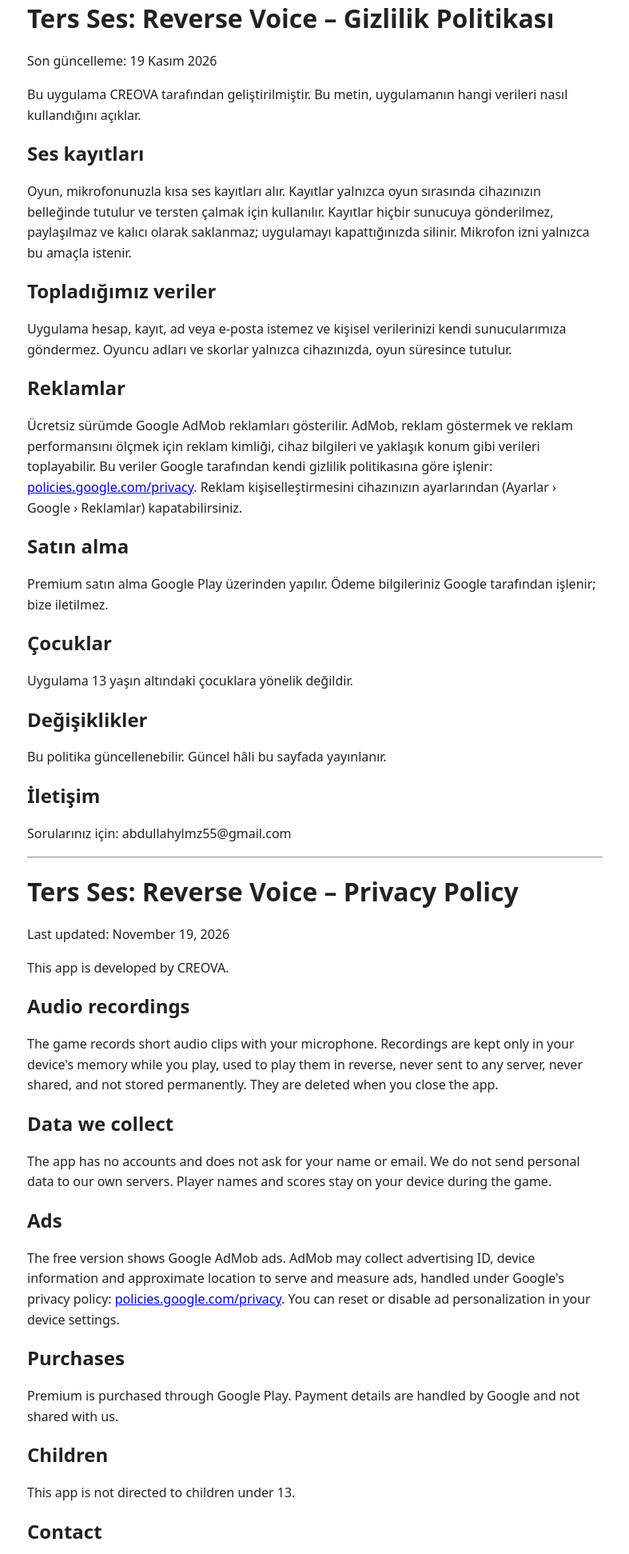
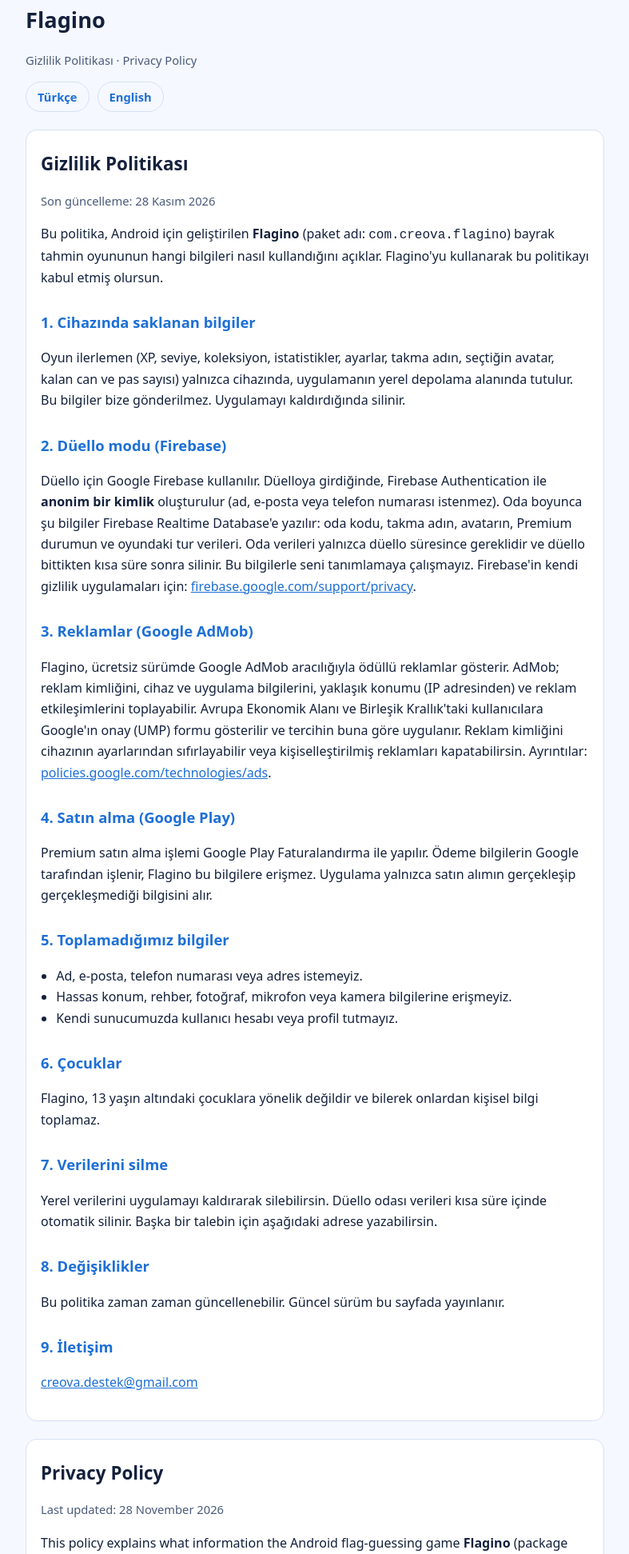
Before and after one commit to abdullahylmz5561/creova-gizlilik, a plain HTML site: page index.html in a window 1280 px wide. Shown: the part 29-1972 px from the top of the page at 80% size, without its empty margins (246-1033 px from the left). Drawn offline with Linux system fonts and the light colour scheme.

Commit message:
Update index.html

```diff
--- a/index.html
+++ b/index.html
@@ -1,47 +1,105 @@
 <!doctype html>
-<html lang="tr"><head><meta charset="utf-8"><meta name="viewport" content="width=device-width,initial-scale=1">
-<title>Ters Ses: Reverse Voice | Gizlilik Politikası</title>
-<style>body{font-family:system-ui,sans-serif;max-width:720px;margin:2rem auto;padding:0 1rem;line-height:1.6;color:#222}h1,h2{line-height:1.25}</style></head>
+<html lang="tr">
+<head>
+<meta charset="utf-8">
+<meta name="viewport" content="width=device-width, initial-scale=1">
+<title>Flagino Gizlilik Politikası / Privacy Policy</title>
+<style>
+  :root { --bg:#f5f8ff; --fg:#14213d; --muted:#4a5a7a; --card:#ffffff; --line:#d6e0f5; --accent:#1d6fd6; }
+  @media (prefers-color-scheme: dark) { :root { --bg:#0b1230; --fg:#e8eefc; --muted:#a8b6d8; --card:#121c42; --line:#25356b; --accent:#6fb0ff; } }
+  * { box-sizing: border-box; }
+  body { margin:0; background:var(--bg); color:var(--fg); font:16px/1.65 system-ui,-apple-system,"Segoe UI",Roboto,sans-serif; }
+  main { max-width: 760px; margin: 0 auto; padding: 24px 18px 64px; }
+  h1 { font-size: 1.7rem; margin: 8px 0 4px; }
+  h2 { font-size: 1.15rem; margin: 28px 0 6px; color: var(--accent); }
+  p, li { color: var(--fg); }
+  .muted { color: var(--muted); font-size: .92rem; }
+  .card { background: var(--card); border: 1px solid var(--line); border-radius: 14px; padding: 6px 18px 18px; margin-top: 22px; }
+  nav { display:flex; gap:10px; margin-top: 14px; }
+  nav a { padding: 6px 14px; border:1px solid var(--line); border-radius: 999px; color: var(--accent); text-decoration:none; font-weight:600; font-size:.92rem; }
+  a { color: var(--accent); }
+  ul { padding-left: 1.2em; }
+</style>
+</head>
 <body>
-<h1>Ters Ses: Reverse Voice – Gizlilik Politikası</h1>
-<p>Son güncelleme: 19 Kasım 2026</p>
-<p>Bu uygulama CREOVA tarafından geliştirilmiştir. Bu metin, uygulamanın hangi verileri nasıl kullandığını açıklar.</p>
+<main>
+  <h1>Flagino</h1>
+  <p class="muted">Gizlilik Politikası · Privacy Policy</p>
+  <nav><a href="#tr">Türkçe</a><a href="#en">English</a></nav>
 
-<h2>Ses kayıtları</h2>
-<p>Oyun, mikrofonunuzla kısa ses kayıtları alır. Kayıtlar yalnızca oyun sırasında cihazınızın belleğinde tutulur ve tersten çalmak için kullanılır. Kayıtlar hiçbir sunucuya gönderilmez, paylaşılmaz ve kalıcı olarak saklanmaz; uygulamayı kapattığınızda silinir. Mikrofon izni yalnızca bu amaçla istenir.</p>
+  <section class="card" id="tr">
+    <h1 style="font-size:1.4rem;margin-top:18px">Gizlilik Politikası</h1>
+    <p class="muted">Son güncelleme: 28 Kasım 2026</p>
+    <p>Bu politika, Android için geliştirilen <strong>Flagino</strong> (paket adı: <code>com.creova.flagino</code>) bayrak tahmin oyununun hangi bilgileri nasıl kullandığını açıklar. Flagino'yu kullanarak bu politikayı kabul etmiş olursun.</p>
 
-<h2>Topladığımız veriler</h2>
-<p>Uygulama hesap, kayıt, ad veya e-posta istemez ve kişisel verilerinizi kendi sunucularımıza göndermez. Oyuncu adları ve skorlar yalnızca cihazınızda, oyun süresince tutulur.</p>
+    <h2>1. Cihazında saklanan bilgiler</h2>
+    <p>Oyun ilerlemen (XP, seviye, koleksiyon, istatistikler, ayarlar, takma adın, seçtiğin avatar, kalan can ve pas sayısı) yalnızca cihazında, uygulamanın yerel depolama alanında tutulur. Bu bilgiler bize gönderilmez. Uygulamayı kaldırdığında silinir.</p>
 
-<h2>Reklamlar</h2>
-<p>Ücretsiz sürümde Google AdMob reklamları gösterilir. AdMob, reklam göstermek ve reklam performansını ölçmek için reklam kimliği, cihaz bilgileri ve yaklaşık konum gibi verileri toplayabilir. Bu veriler Google tarafından kendi gizlilik politikasına göre işlenir: <a href="https://policies.google.com/privacy">policies.google.com/privacy</a>. Reklam kişiselleştirmesini cihazınızın ayarlarından (Ayarlar › Google › Reklamlar) kapatabilirsiniz.</p>
+    <h2>2. Düello modu (Firebase)</h2>
+    <p>Düello için Google Firebase kullanılır. Düelloya girdiğinde, Firebase Authentication ile <strong>anonim bir kimlik</strong> oluşturulur (ad, e-posta veya telefon numarası istenmez). Oda boyunca şu bilgiler Firebase Realtime Database'e yazılır: oda kodu, takma adın, avatarın, Premium durumun ve oyundaki tur verileri. Oda verileri yalnızca düello süresince gereklidir ve düello bittikten kısa süre sonra silinir. Bu bilgilerle seni tanımlamaya çalışmayız. Firebase'in kendi gizlilik uygulamaları için: <a href="https://firebase.google.com/support/privacy">firebase.google.com/support/privacy</a>.</p>
 
-<h2>Satın alma</h2>
-<p>Premium satın alma Google Play üzerinden yapılır. Ödeme bilgileriniz Google tarafından işlenir; bize iletilmez.</p>
+    <h2>3. Reklamlar (Google AdMob)</h2>
+    <p>Flagino, ücretsiz sürümde Google AdMob aracılığıyla ödüllü reklamlar gösterir. AdMob; reklam kimliğini, cihaz ve uygulama bilgilerini, yaklaşık konumu (IP adresinden) ve reklam etkileşimlerini toplayabilir. Avrupa Ekonomik Alanı ve Birleşik Krallık'taki kullanıcılara Google'ın onay (UMP) formu gösterilir ve tercihin buna göre uygulanır. Reklam kimliğini cihazının ayarlarından sıfırlayabilir veya kişiselleştirilmiş reklamları kapatabilirsin. Ayrıntılar: <a href="https://policies.google.com/technologies/ads">policies.google.com/technologies/ads</a>.</p>
 
-<h2>Çocuklar</h2>
-<p>Uygulama 13 yaşın altındaki çocuklara yönelik değildir.</p>
+    <h2>4. Satın alma (Google Play)</h2>
+    <p>Premium satın alma işlemi Google Play Faturalandırma ile yapılır. Ödeme bilgilerin Google tarafından işlenir, Flagino bu bilgilere erişmez. Uygulama yalnızca satın alımın gerçekleşip gerçekleşmediği bilgisini alır.</p>
 
-<h2>Değişiklikler</h2>
-<p>Bu politika güncellenebilir. Güncel hâli bu sayfada yayınlanır.</p>
+    <h2>5. Toplamadığımız bilgiler</h2>
+    <ul>
+      <li>Ad, e-posta, telefon numarası veya adres istemeyiz.</li>
+      <li>Hassas konum, rehber, fotoğraf, mikrofon veya kamera bilgilerine erişmeyiz.</li>
+      <li>Kendi sunucumuzda kullanıcı hesabı veya profil tutmayız.</li>
+    </ul>
 
-<h2>İletişim</h2>
-<p>Sorularınız için: abdullahylmz55@gmail.com</p>
+    <h2>6. Çocuklar</h2>
+    <p>Flagino, 13 yaşın altındaki çocuklara yönelik değildir ve bilerek onlardan kişisel bilgi toplamaz.</p>
 
-<hr>
-<h1>Ters Ses: Reverse Voice – Privacy Policy</h1>
-<p>Last updated: November 19, 2026</p>
-<p>This app is developed by CREOVA.</p>
-<h2>Audio recordings</h2>
-<p>The game records short audio clips with your microphone. Recordings are kept only in your device's memory while you play, used to play them in reverse, never sent to any server, never shared, and not stored permanently. They are deleted when you close the app.</p>
-<h2>Data we collect</h2>
-<p>The app has no accounts and does not ask for your name or email. We do not send personal data to our own servers. Player names and scores stay on your device during the game.</p>
-<h2>Ads</h2>
-<p>The free version shows Google AdMob ads. AdMob may collect advertising ID, device information and approximate location to serve and measure ads, handled under Google's privacy policy: <a href="https://policies.google.com/privacy">policies.google.com/privacy</a>. You can reset or disable ad personalization in your device settings.</p>
-<h2>Purchases</h2>
-<p>Premium is purchased through Google Play. Payment details are handled by Google and not shared with us.</p>
-<h2>Children</h2>
-<p>This app is not directed to children under 13.</p>
-<h2>Contact</h2>
-<p>abdullahylmz55@gmail.com</p>
-</body></html>
+    <h2>7. Verilerini silme</h2>
+    <p>Yerel verilerini uygulamayı kaldırarak silebilirsin. Düello odası verileri kısa süre içinde otomatik silinir. Başka bir talebin için aşağıdaki adrese yazabilirsin.</p>
+
+    <h2>8. Değişiklikler</h2>
+    <p>Bu politika zaman zaman güncellenebilir. Güncel sürüm bu sayfada yayınlanır.</p>
+
+    <h2>9. İletişim</h2>
+    <p><a href="mailto:creova.destek@gmail.com">creova.destek@gmail.com</a></p>
+  </section>
+
+  <section class="card" id="en">
+    <h1 style="font-size:1.4rem;margin-top:18px">Privacy Policy</h1>
+    <p class="muted">Last updated: 28 November 2026</p>
+    <p>This policy explains what information the Android flag-guessing game <strong>Flagino</strong> (package name: <code>com.creova.flagino</code>) uses and how. By using Flagino you agree to this policy.</p>
+
+    <h2>1. Information stored on your device</h2>
+    <p>Your game progress (XP, level, collection, statistics, settings, nickname, chosen avatar, remaining lives and passes) is stored only on your device, in the app's local storage. It is not sent to us. It is deleted when you uninstall the app.</p>
+
+    <h2>2. Duel mode (Firebase)</h2>
+    <p>Duel mode uses Google Firebase. When you enter a duel, an <strong>anonymous identifier</strong> is created with Firebase Authentication (no name, email or phone number is requested). During a room, the following is written to Firebase Realtime Database: the room code, your nickname, your avatar, your Premium status and the round data. Room data is needed only for the duration of the duel and is deleted shortly after the duel ends. We do not try to identify you from this data. Firebase's own privacy practices: <a href="https://firebase.google.com/support/privacy">firebase.google.com/support/privacy</a>.</p>
+
+    <h2>3. Ads (Google AdMob)</h2>
+    <p>In the free version, Flagino shows rewarded ads through Google AdMob. AdMob may collect your advertising ID, device and app information, approximate location (from IP address) and ad interactions. Users in the European Economic Area and the United Kingdom are shown Google's consent form (UMP) and their choice is applied. You can reset your advertising ID or opt out of personalized ads in your device settings. Details: <a href="https://policies.google.com/technologies/ads">policies.google.com/technologies/ads</a>.</p>
+
+    <h2>4. Purchases (Google Play)</h2>
+    <p>The Premium purchase is processed through Google Play Billing. Your payment details are handled by Google and are not accessible to Flagino. The app only receives whether the purchase was completed.</p>
+
+    <h2>5. Information we do not collect</h2>
+    <ul>
+      <li>We do not ask for your name, email, phone number or address.</li>
+      <li>We do not access precise location, contacts, photos, microphone or camera.</li>
+      <li>We do not keep user accounts or profiles on our own servers.</li>
+    </ul>
+
+    <h2>6. Children</h2>
+    <p>Flagino is not directed to children under 13 and does not knowingly collect personal information from them.</p>
+
+    <h2>7. Deleting your data</h2>
+    <p>You can delete your local data by uninstalling the app. Duel room data is deleted automatically shortly after the duel. For any other request, write to the address below.</p>
+
+    <h2>8. Changes</h2>
+    <p>This policy may be updated from time to time. The current version is published on this page.</p>
+
+    <h2>9. Contact</h2>
+    <p><a href="mailto:creova.destek@gmail.com">creova.destek@gmail.com</a></p>
+  </section>
+</main>
+</body>
+</html>
```
